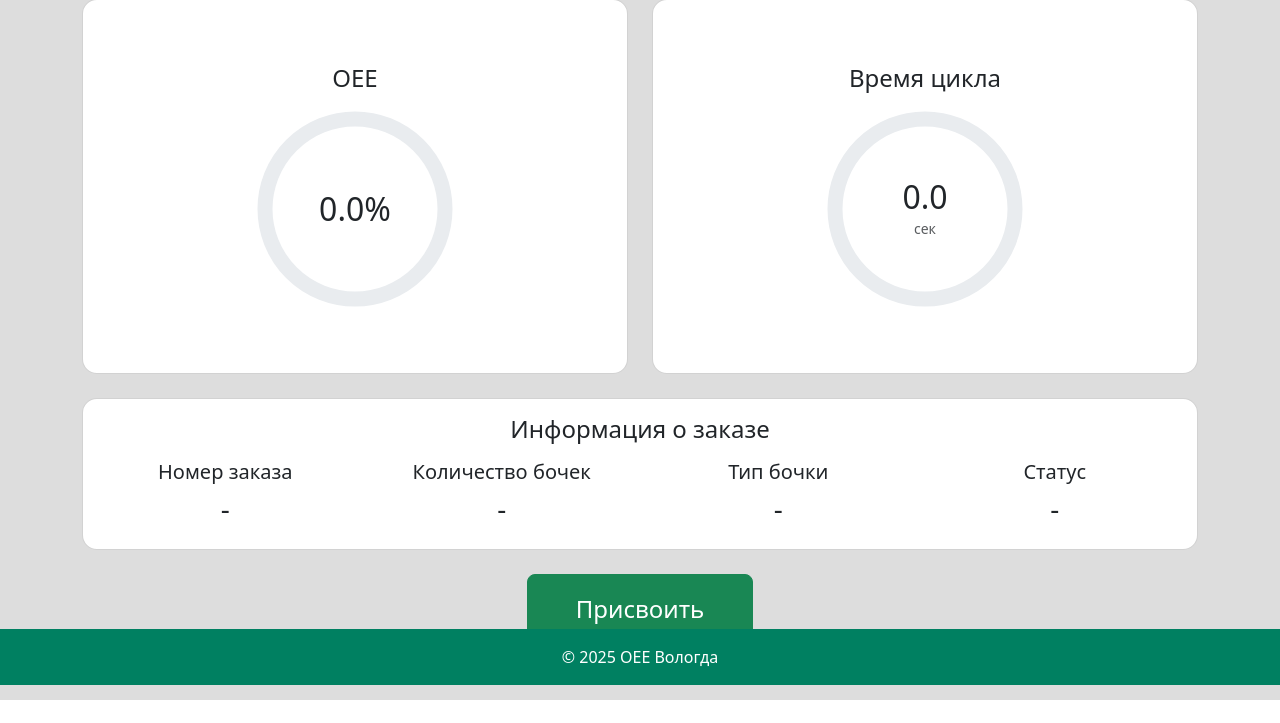
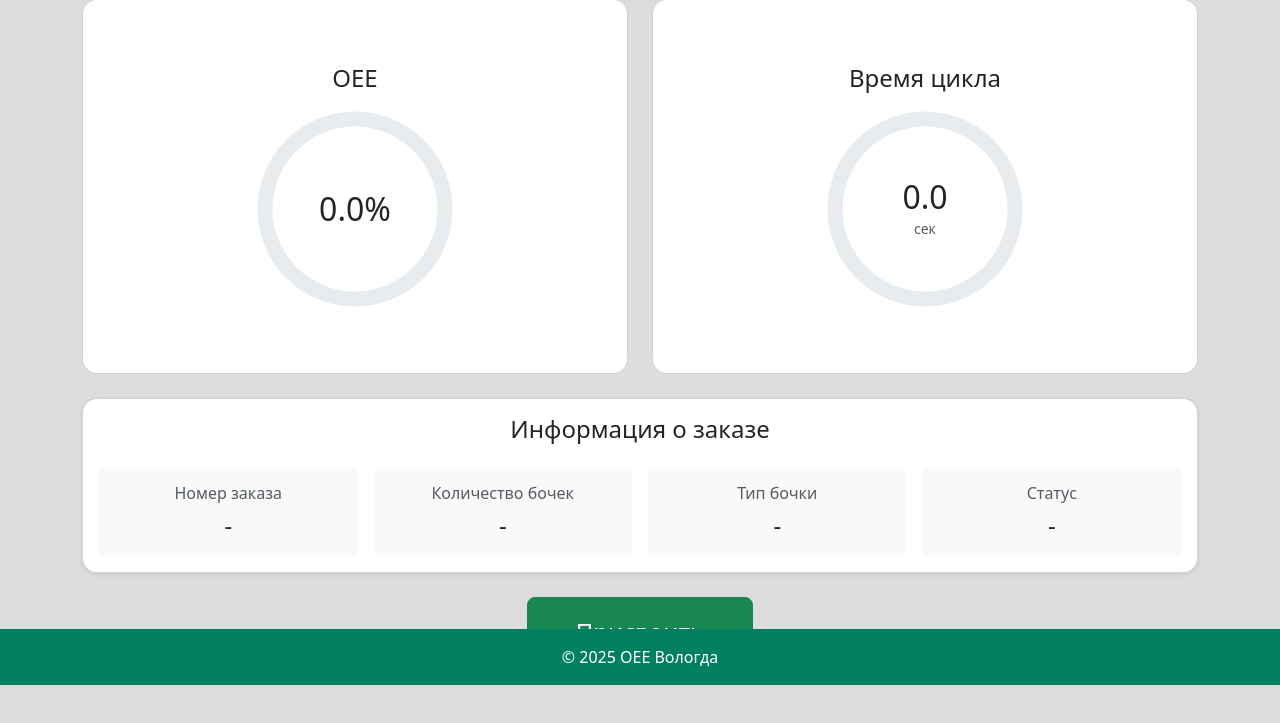
Before and after one commit to NikolaySkotnikov/OEE, a Django app: page /oee/operator/ in a window 1280 px wide. Shown: the part 115-838 px from the top of the page. Before the commit the page ends 815 px from the top, so only its background shows below. Run offline with Django 5.2, Linux system fonts and the light colour scheme; the visitor is signed in with stand-in values (Sample User, id 1); data that the repository does not hold is empty.

Commit message:
адаптация панели оператора

```diff
--- a/drum_oee/templates/drum_oee/operator_dashboard.html
+++ b/drum_oee/templates/drum_oee/operator_dashboard.html
@@ -12,7 +12,7 @@
 
 <div class="container mt-5">
     <div class="row">
-        <div class="col-6">
+        <div class="col-12 col-md-6">
             <div class="card py-5">
                 <div class="card-body">
                     <h4 class="card-title text-center mb-3">OEE</h4>
@@ -31,7 +31,7 @@
                 </div>
             </div>
         </div>
-        <div class="col-6">
+        <div class="col-12 col-md-6">
             <div class="card py-5">
                 <div class="card-body">
                     <h4 class="card-title text-center mb-3">Время цикла</h4>
@@ -53,32 +53,32 @@
     </div>
     <div class="row mt-4">
         <div class="col-12">
-            <div class="card">
+            <div class="card shadow-sm">
                 <div class="card-body">
-                    <h4 class="card-title text-center mb-3">Информация о заказе</h4>
-                    <div class="row">
-                        <div class="col-3">
-                            <div class="text-center">
-                                <h5>Номер заказа</h5>
-                                <p class="h3" id="currentOrderNumber">-</p>
+                    <h4 class="card-title text-center mb-4">Информация о заказе</h4>
+                    <div class="row g-3">
+                        <div class="col-6 col-md-3">
+                            <div class="bg-light p-3 rounded text-center">
+                                <h6 class="text-muted mb-2">Номер заказа</h6>
+                                <p class="h4 mb-0 text-dark" id="currentOrderNumber">-</p>
                             </div>
                         </div>
-                        <div class="col-3">
-                            <div class="text-center">
-                                <h5>Количество бочек</h5>
-                                <p class="h3" id="currentDrumCount">-</p>
+                        <div class="col-6 col-md-3">
+                            <div class="bg-light p-3 rounded text-center">
+                                <h6 class="text-muted mb-2">Количество бочек</h6>
+                                <p class="h4 mb-0 text-dark" id="currentDrumCount">-</p>
                             </div>
                         </div>
-                        <div class="col-3">
-                            <div class="text-center">
-                                <h5>Тип бочки</h5>
-                                <p class="h3" id="currentDrumType">-</p>
+                        <div class="col-6 col-md-3">
+                            <div class="bg-light p-3 rounded text-center">
+                                <h6 class="text-muted mb-2">Тип бочки</h6>
+                                <p class="h4 mb-0 text-dark" id="currentDrumType">-</p>
                             </div>
                         </div>
-                        <div class="col-3">
-                            <div class="text-center">
-                                <h5>Статус</h5>
-                                <span class="h3" id="orderStatus">-</span>
+                        <div class="col-6 col-md-3">
+                            <div class="bg-light p-3 rounded text-center">
+                                <h6 class="text-muted mb-2">Статус</h6>
+                                <p class="h4 mb-0 text-dark" id="orderStatus">-</p>
                             </div>
                         </div>
                     </div>
@@ -86,6 +86,7 @@
             </div>
         </div>
     </div>
+
     <div class="row mt-4">
         <div class="col-12 text-center">
             <button class="btn btn-success btn-lg px-5 py-3 fs-4" type="button" data-bs-toggle="offcanvas" data-bs-target="#staticBackdrop" aria-controls="staticBackdrop">
```
